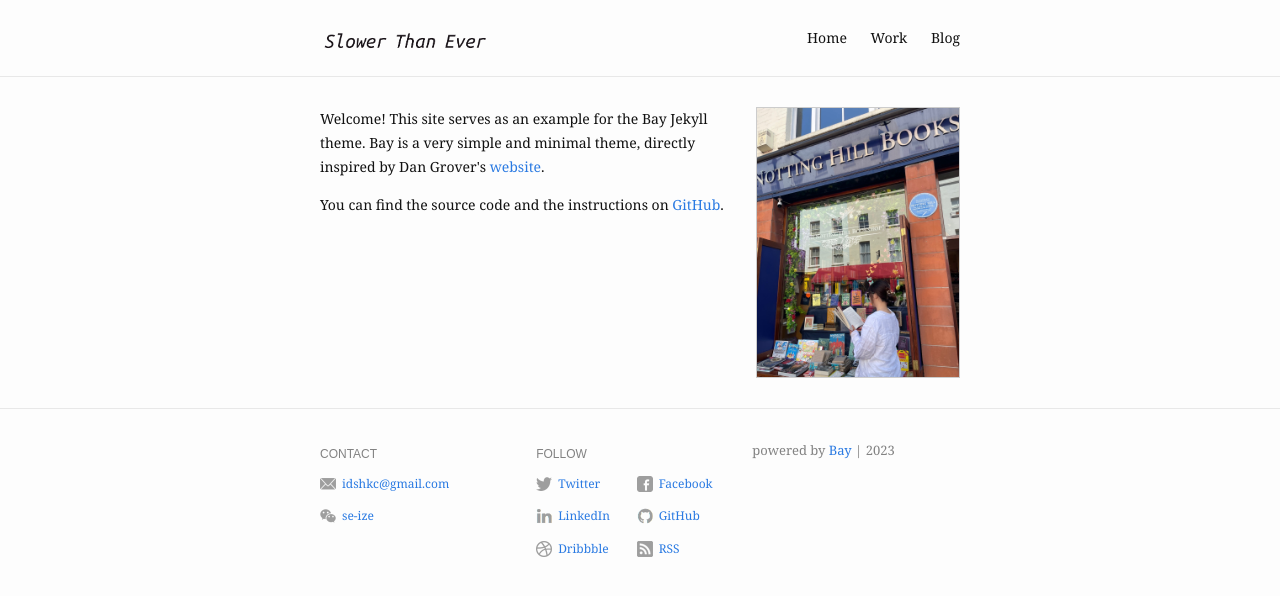
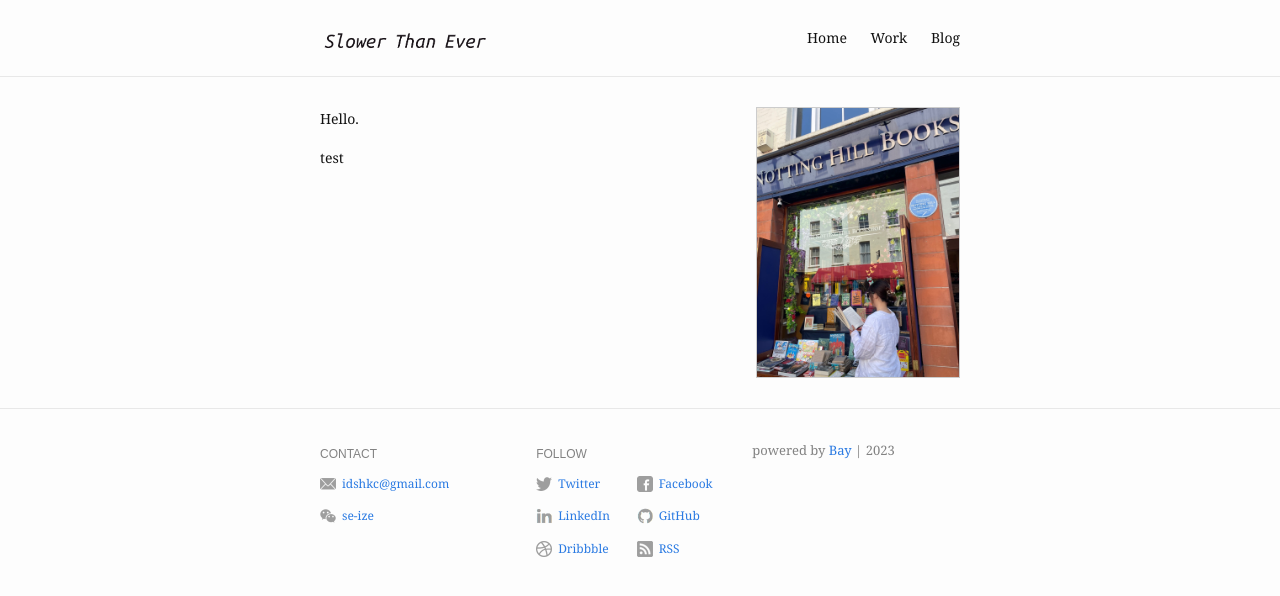
Before and after one commit to se-ize/se-ize.github.io, a Jekyll site: the page built from index.md, in a window 1280 px wide. Shown: the top 596 px of the page. Built offline with Jekyll 4.4.1, drawn with Linux system fonts in a browser that asks for light colours.

Commit message:
Feat index.md

```diff
--- a/index.md
+++ b/index.md
@@ -6,9 +6,9 @@ profile_picture:
 ---
 
 <p>
-  Welcome! This site serves as an example for the Bay Jekyll theme. Bay is a very simple and minimal theme, directly inspired by Dan Grover's <a href="http://dangrover.com">website</a>.
+  Hello.
 </p>
 
 <p>
-  You can find the source code and the instructions on <a href="https://github.com/eliottvincent/bay">GitHub</a>.
+  test
 </p>
```
